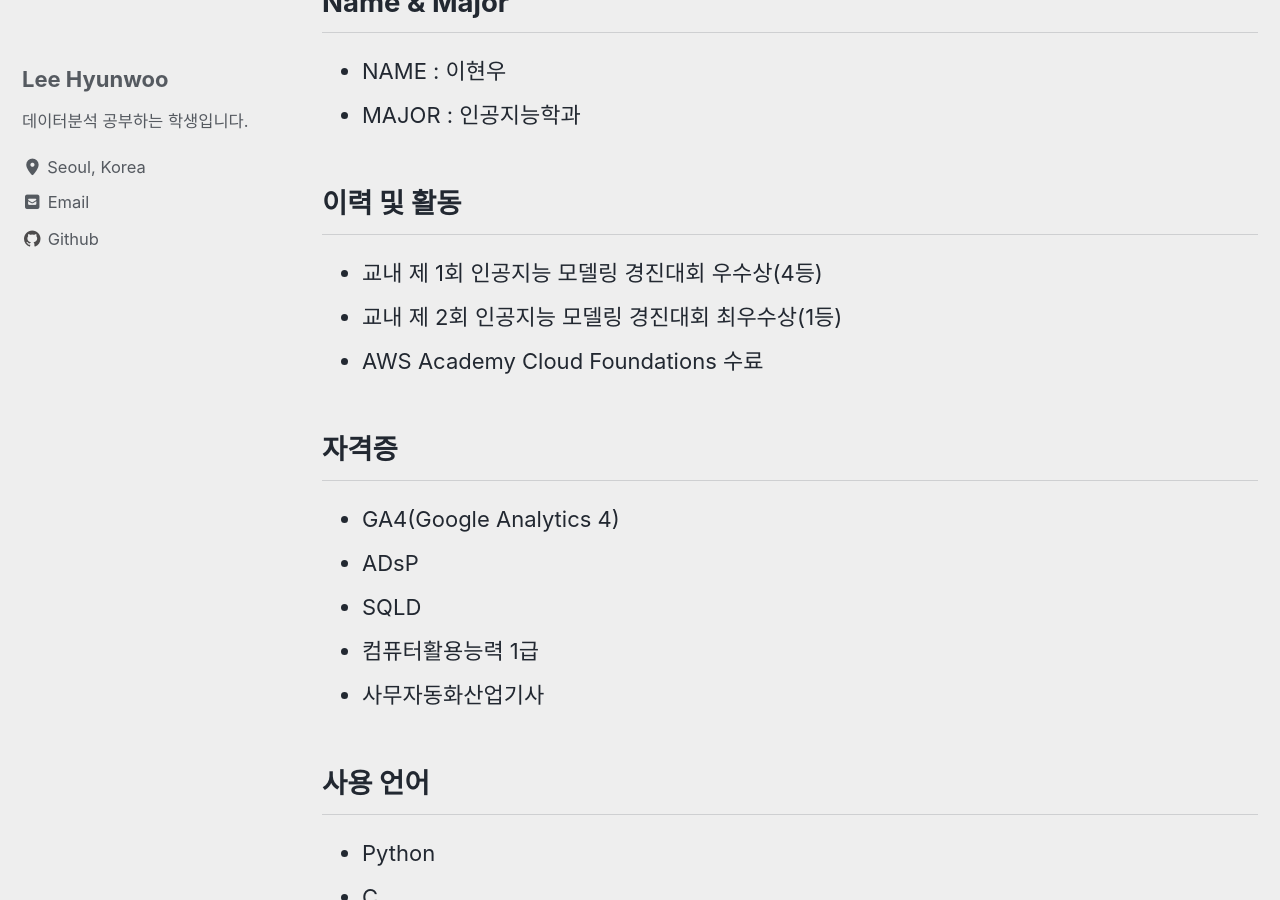
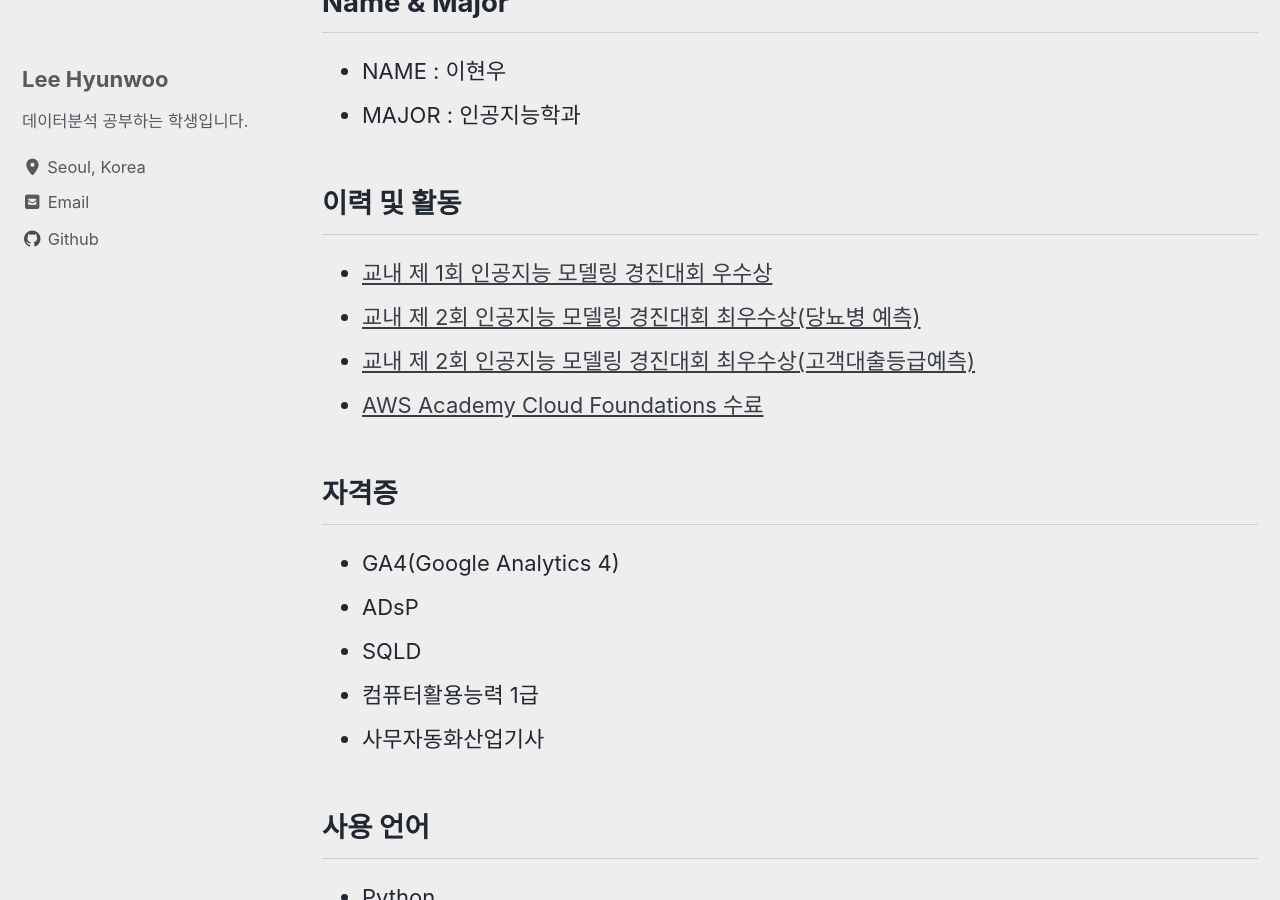
Before and after one commit to ihyunu/ihyunu.github.io, a Jekyll site: the page built from _pages/about.md, in a window 1280 px wide and 900 px high, scrolled down 484 px. Built offline with Jekyll 4.4.1, drawn with Linux system fonts in a browser that asks for light colours; cached includes are drawn as plain includes.

Commit message:
24-12-22 about

```diff
--- a/_pages/about.md
+++ b/_pages/about.md
@@ -13,9 +13,10 @@ toc: true
 * MAJOR : 인공지능학과
 
 ## 이력 및 활동
-* 교내 제 1회 인공지능 모델링 경진대회 우수상(4등)
-* 교내 제 2회 인공지능 모델링 경진대회 최우수상(1등)
-* AWS Academy Cloud Foundations 수료
+* [교내 제 1회 인공지능 모델링 경진대회 우수상](https://www.kaggle.com/competitions/scu-ai-competition-202401/leaderboard)
+* [교내 제 2회 인공지능 모델링 경진대회 최우수상(당뇨병 예측)](https://www.kaggle.com/competitions/2-ai/leaderboard)
+* [교내 제 2회 인공지능 모델링 경진대회 최우수상(고객대출등급예측)](https://www.kaggle.com/competitions/2-ai-loan/leaderboard)
+* [AWS Academy Cloud Foundations 수료](https://www.credly.com/badges/1f43e2d3-e5fd-4453-83fe-642a1283fbd9)
 
 ## 자격증
 * GA4(Google Analytics 4)
```
